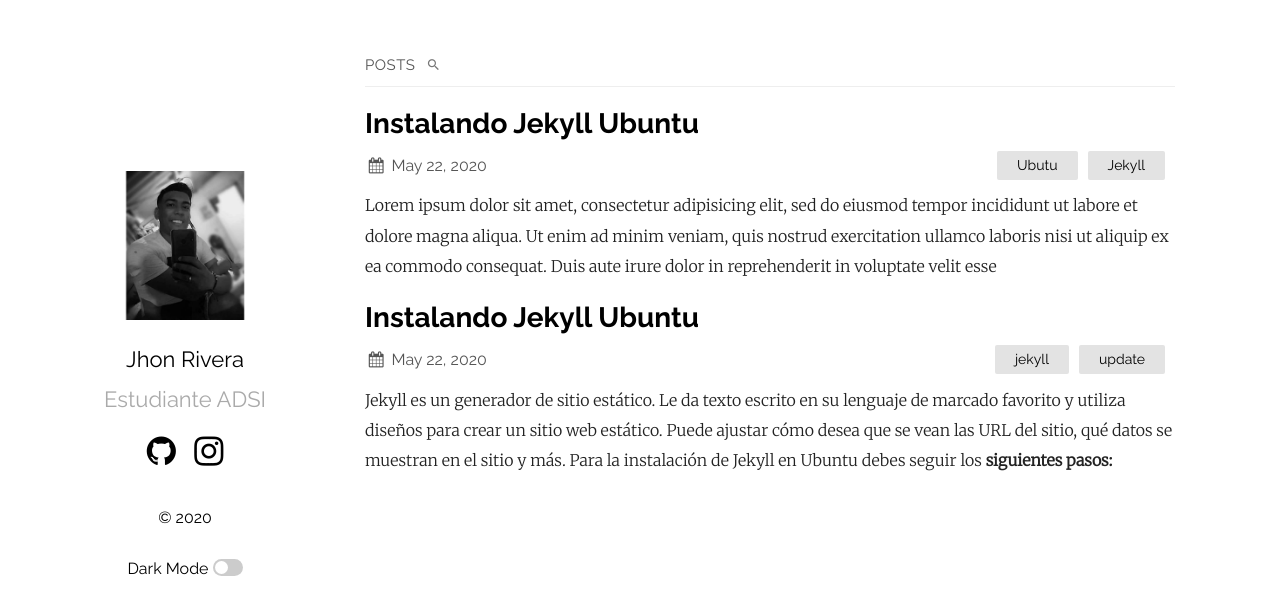
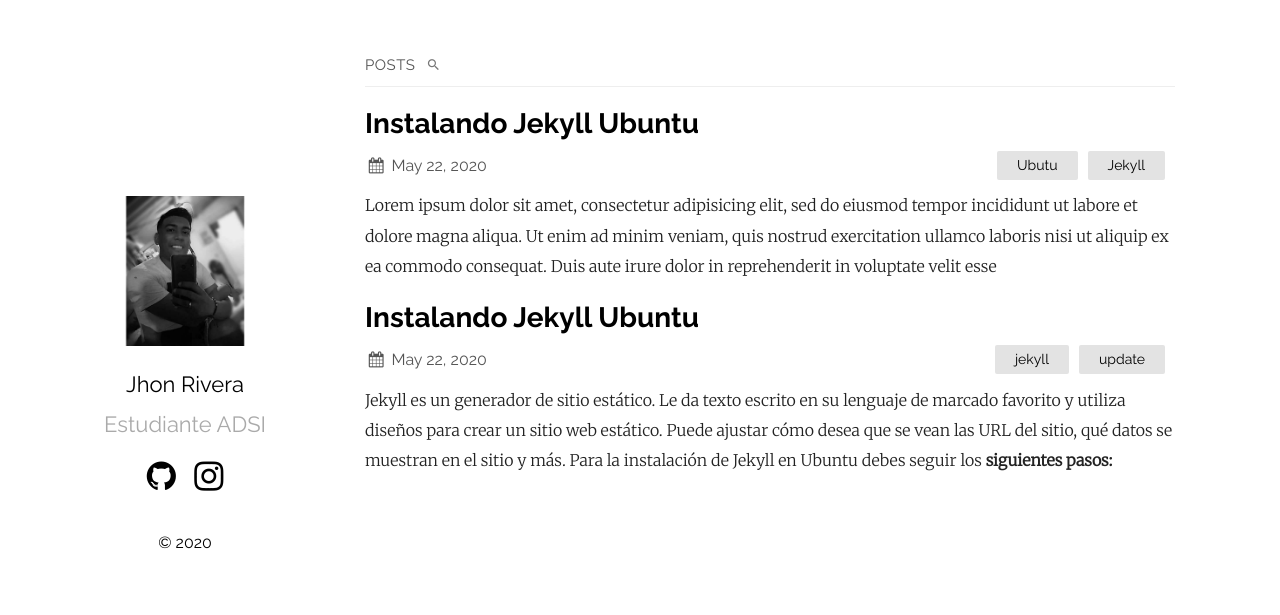
Before and after one commit to riverajhon02/BlogPersonal, a Jekyll site: the page built from index.md, in a window 1280 px wide. Shown: the top 615 px of the page. Built offline with Jekyll 4.4.1, drawn with Linux system fonts in a browser that asks for light colours.

```diff
--- a/_layouts/default.html
+++ b/_layouts/default.html
@@ -91,18 +91,7 @@
       {%- endif -%}
       <p>&copy;
         {{ "now" | date: "%Y" }}</p>
-      {%- if site.plainwhite.dark_mode -%}
-      <div>
-        <p>Dark Mode
-          <i class="icon-moon"></i>
-          <label class="switch">
-            <input type="checkbox" id="dark-mode-toggle">
-            <span class="slider round" onclick="toggleDarkMode()"></span>
-          </label>
-        </p>
-      </div>
-      <script type="text/javascript" src="/assets/js/darkmode.js"></script>
-      {%- endif -%}
+
     </section>
     <section class="content">
       {{ content }}
--- a/assets/js/darkmode.js
+++ /dev/null
@@ -1,33 +0,0 @@
-function toggleDarkMode() {
-    const DARK_CLASS = 'dark';
-
-    var body = document.querySelector("body");
-    if (body.classList.contains(DARK_CLASS)) {
-        setCookie('theme', 'light');
-        body.classList.remove(DARK_CLASS);
-    } else {
-        setCookie('theme', 'dark');
-        body.classList.add(DARK_CLASS);
-    }
-}
-
-function getCookie(name) {
-    var v = document.cookie.match('(^|;) ?' + name + '=([^;]*)(;|$)');
-    return v ? v[2] : null;
-}
-function setCookie(name, value, days) {
-    var d = new Date;
-    d.setTime(d.getTime() + 24*60*60*1000*days);
-    document.cookie = name + "=" + value + ";path=/;expires=" + d.toGMTString();
-}
-
-function deleteCookie(name) { setCookie(name, '', -1); }
-
-
-const userPrefersDark = window.matchMedia && window.matchMedia('(prefers-color-scheme: dark)').matches;
-var theme = getCookie('theme');
-if ( (theme === null && userPrefersDark) || theme === 'dark') {
-    var toggleInput = document.querySelector('#dark-mode-toggle');
-    toggleInput.checked = true;
-    toggleDarkMode();
-}
```
Also changed, not shown: dark.png (deleted).
